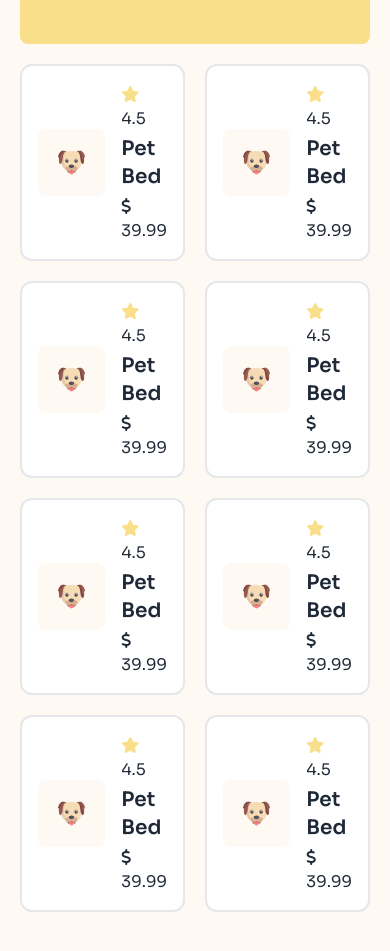
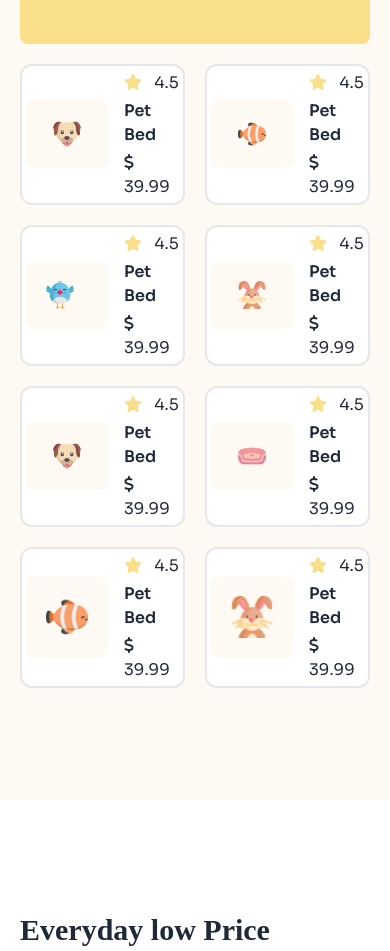
Before and after one commit to armejbha/Pet-shop, a plain HTML site: page index.html in a window 390 px wide. Shown: the part 2258-3209 px from the top of the page. Drawn offline with nearby package versions, Linux system fonts and the light colour scheme; a web font is replaced by a local one.

Commit message:
trending updated

```diff
--- a/index.html
+++ b/index.html
@@ -206,10 +206,10 @@
                         </div>
                       </div>
                       <!-- small column1-->
-                      <div class="bg-white p-4 columns-3 flex items-center gap-4 rounded-xl border-2">
+                      <div class="bg-white p-1 lg:p-4 columns-3 flex items-center gap-4 rounded-xl border-2">
                         <!-- image  -->
                         <div class="bg-secondary p-5 rounded-lg">
-                          <img class="w-full" src="./c1-assets/dog-cartoon.png" alt="">
+                          <img class="w-8/12 lg:w-full mx-auto" src="./c1-assets/dog-cartoon.png" alt="">
                         </div>
                         <!-- rating -->
                         <div class="flex flex-col space-y-1">
@@ -217,15 +217,15 @@
                              <i class="fa-solid fa-star text-card mr-2"></i>
                              <span class="sora">4.5</span>
                            </div>
-                           <h5 class="text-xl font-semibold sora">Pet Bed</h5>
+                           <h5 class="text-base lg:text-xl font-semibold sora">Pet Bed</h5>
                            <p class="sora"><i class="fa-solid fa-dollar-sign"></i>39.99</p>
                         </div>
                        </div>
                       <!-- small column2-->
-                      <div class="bg-white p-4 columns-3 flex items-center gap-4 rounded-xl border-2">
+                      <div class="bg-white p-1 lg:p-4 columns-3 flex items-center gap-4 rounded-xl border-2">
                         <!-- image  -->
                         <div class="bg-secondary p-5 rounded-lg">
-                          <img class="w-full" src="./c1-assets/dog-cartoon.png" alt="">
+                          <img class="w-8/12 lg:w-full mx-auto" src="./c1-assets/fish-cartoon.png" alt="">
                         </div>
                         <!-- rating -->
                         <div class="flex flex-col space-y-1">
@@ -233,15 +233,15 @@
                              <i class="fa-solid fa-star text-card mr-2"></i>
                              <span class="sora">4.5</span>
                            </div>
-                           <h5 class="text-xl font-semibold sora">Pet Bed</h5>
+                           <h5 class="text-base lg:text-xl font-semibold sora">Pet Bed</h5>
                            <p class="sora"><i class="fa-solid fa-dollar-sign"></i>39.99</p>
                         </div>
                        </div>
                       <!-- small column3-->
-                      <div class="bg-white p-4 columns-3 flex items-center gap-4 rounded-xl border-2">
+                      <div class="bg-white p-1 lg:p-4 columns-3 flex items-center gap-4 rounded-xl border-2">
                         <!-- image  -->
                         <div class="bg-secondary p-5 rounded-lg">
-                          <img class="w-full" src="./c1-assets/dog-cartoon.png" alt="">
+                          <img class="w-8/12 mx autolg:w-full" src="./c1-assets/bird-cartoon.png" alt="">
                         </div>
                         <!-- rating -->
                         <div class="flex flex-col space-y-1">
@@ -249,15 +249,15 @@
                              <i class="fa-solid fa-star text-card mr-2"></i>
                              <span class="sora">4.5</span>
                            </div>
-                           <h5 class="text-xl font-semibold sora">Pet Bed</h5>
+                           <h5 class="text-base lg:text-xl font-semibold sora">Pet Bed</h5>
                            <p class="sora"><i class="fa-solid fa-dollar-sign"></i>39.99</p>
                         </div>
                        </div>
                       <!-- small column4-->
-                      <div class="bg-white p-4 columns-3 flex items-center gap-4 rounded-xl border-2">
+                      <div class="bg-white p-1 lg:p-4 columns-3 flex items-center gap-4 rounded-xl border-2">
                         <!-- image  -->
                         <div class="bg-secondary p-5 rounded-lg">
-                          <img class="w-full" src="./c1-assets/dog-cartoon.png" alt="">
+                          <img class="w-8/12 mx-auto lg:w-full" src="./c1-assets/rabbit-cartoon.png" alt="">
                         </div>
                         <!-- rating -->
                         <div class="flex flex-col space-y-1">
@@ -265,15 +265,15 @@
                              <i class="fa-solid fa-star text-card mr-2"></i>
                              <span class="sora">4.5</span>
                            </div>
-                           <h5 class="text-xl font-semibold sora">Pet Bed</h5>
+                           <h5 class="text-base lg:text-xl font-semibold sora">Pet Bed</h5>
                            <p class="sora"><i class="fa-solid fa-dollar-sign"></i>39.99</p>
                         </div>
                        </div>
                       <!-- small column5-->
-                      <div class="bg-white p-4 columns-3 flex items-center gap-4 rounded-xl border-2">
+                      <div class="bg-white p-1 lg:p-4 columns-3 flex items-center gap-4 rounded-xl border-2">
                         <!-- image  -->
                         <div class="bg-secondary p-5 rounded-lg">
-                          <img class="w-full" src="./c1-assets/dog-cartoon.png" alt="">
+                          <img class="w-8/12 mx-auto lg:w-full" src="./c1-assets/dog-cartoon.png" alt="">
                         </div>
                         <!-- rating -->
                         <div class="flex flex-col space-y-1">
@@ -281,15 +281,15 @@
                              <i class="fa-solid fa-star text-card mr-2"></i>
                              <span class="sora">4.5</span>
                            </div>
-                           <h5 class="text-xl font-semibold sora">Pet Bed</h5>
+                           <h5 class="text-base lg:text-xl font-semibold sora">Pet Bed</h5>
                            <p class="sora"><i class="fa-solid fa-dollar-sign"></i>39.99</p>
                         </div>
                        </div>
                       <!-- small column6 -->
-                      <div class="bg-white p-4 columns-3 flex items-center gap-4 rounded-xl border-2">
+                      <div class="bg-white p-1 lg:p-4 columns-3 flex items-center gap-4 rounded-xl border-2">
                         <!-- image  -->
                         <div class="bg-secondary p-5 rounded-lg">
-                          <img class="w-full" src="./c1-assets/dog-cartoon.png" alt="">
+                          <img class="w-8/12 mx-auto lg:w-full" src="./c1-assets/pet-couch.png" alt="">
                         </div>
                         <!-- rating -->
                         <div class="flex flex-col space-y-1">
@@ -297,15 +297,15 @@
                              <i class="fa-solid fa-star text-card mr-2"></i>
                              <span class="sora">4.5</span>
                            </div>
-                           <h5 class="text-xl font-semibold sora">Pet Bed</h5>
+                           <h5 class="text-base lg:text-xl font-semibold sora">Pet Bed</h5>
                            <p class="sora"><i class="fa-solid fa-dollar-sign"></i>39.99</p>
                         </div>
                        </div>
                       <!-- small column7 -->
-                      <div class="bg-white p-4 columns-3 flex items-center gap-4 rounded-xl border-2">
+                      <div class="bg-white p-1 lg:p-4 columns-3 flex items-center gap-4 rounded-xl border-2">
                         <!-- image  -->
                         <div class="bg-secondary p-5 rounded-lg">
-                          <img class="w-full" src="./c1-assets/dog-cartoon.png" alt="">
+                          <img class="w-full" src="./c1-assets/fish-cartoon.png" alt="">
                         </div>
                         <!-- rating -->
                         <div class="flex flex-col space-y-1">
@@ -313,15 +313,15 @@
                              <i class="fa-solid fa-star text-card mr-2"></i>
                              <span class="sora">4.5</span>
                            </div>
-                           <h5 class="text-xl font-semibold sora">Pet Bed</h5>
+                           <h5 class="text-baselg:text-xl font-semibold sora">Pet Bed</h5>
                            <p class="sora"><i class="fa-solid fa-dollar-sign"></i>39.99</p>
                         </div>
                        </div>
                       <!-- small column8 -->
-                      <div class="bg-white p-4 columns-3 flex items-center gap-4 rounded-xl border-2">
+                      <div class="bg-white p-1 lg:p-4 columns-3 flex items-center gap-4 rounded-xl border-2">
                         <!-- image  -->
                         <div class="bg-secondary p-5 rounded-lg">
-                          <img class="w-full" src="./c1-assets/dog-cartoon.png" alt="">
+                          <img class="w-full" src="./c1-assets/rabbit-cartoon.png" alt="">
                         </div>
                         <!-- rating -->
                         <div class="flex flex-col space-y-1">
@@ -329,7 +329,7 @@
                              <i class="fa-solid fa-star text-card mr-2"></i>
                              <span class="sora">4.5</span>
                            </div>
-                           <h5 class="text-xl font-semibold sora">Pet Bed</h5>
+                           <h5 class="text-base lg:text-xl font-semibold sora">Pet Bed</h5>
                            <p class="sora"><i class="fa-solid fa-dollar-sign"></i>39.99</p>
                         </div>
                        </div>
@@ -389,11 +389,12 @@
 
                </section>
 
-               <!-- newsletter  -->
+
 
       </main>
       <!-- footer section  -->
        <footer class="relative">
+          <!-- newsletter  -->
         <section class="max-w-screen-xl mx-auto px-5 lg:px-0 -mb-72 relative">
             <div class="bg-secondary rounded-lg">
                 <div class="flex flex-col lg:flex-row items-center gap-16 lg:gap-28 p-8 lg:p-24">
@@ -411,9 +412,8 @@
                  </div>
 
             </div>
-            <!-- container  -->
-
         </section>
+        <!-- footer  -->
         <div class="bg-card">
             <div class="max-w-screen-xl mx-auto px-5 lg:px-0 pt-96 pb-28">
                 <!-- flex container  -->
```
